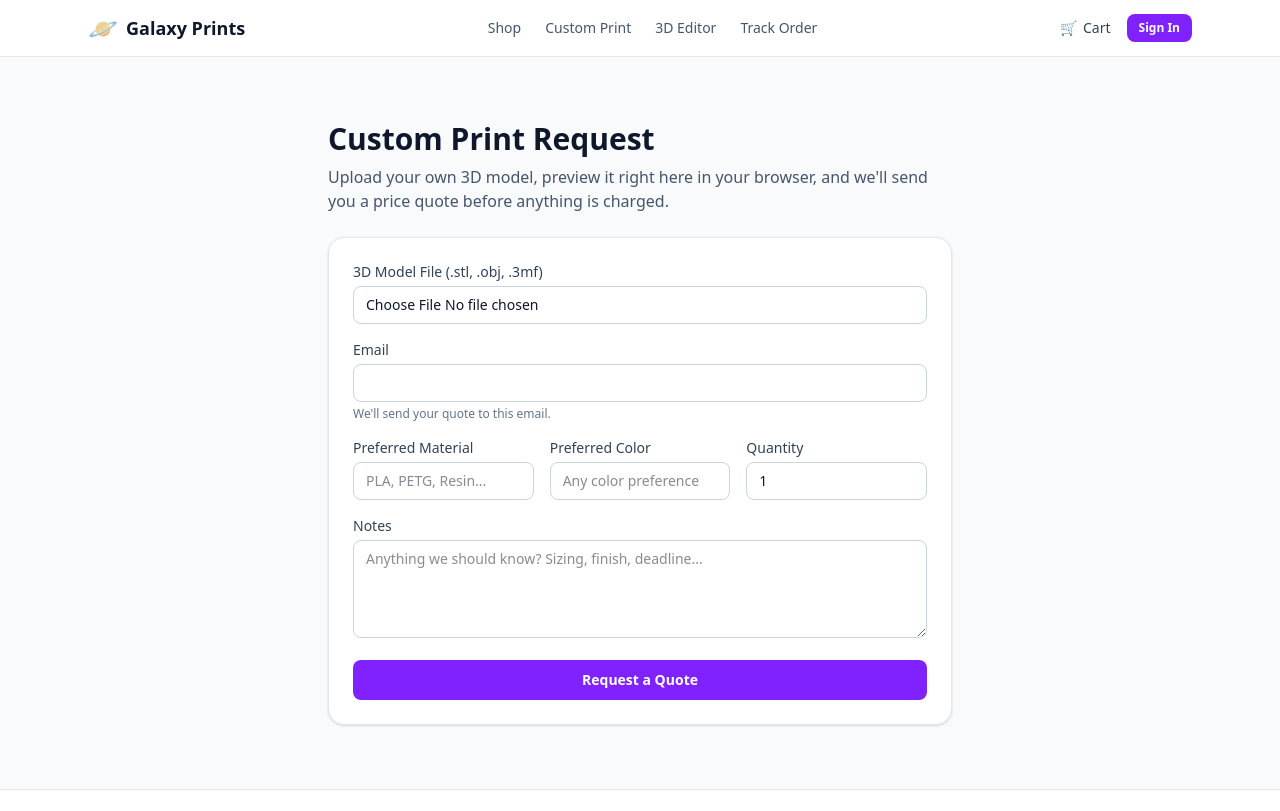
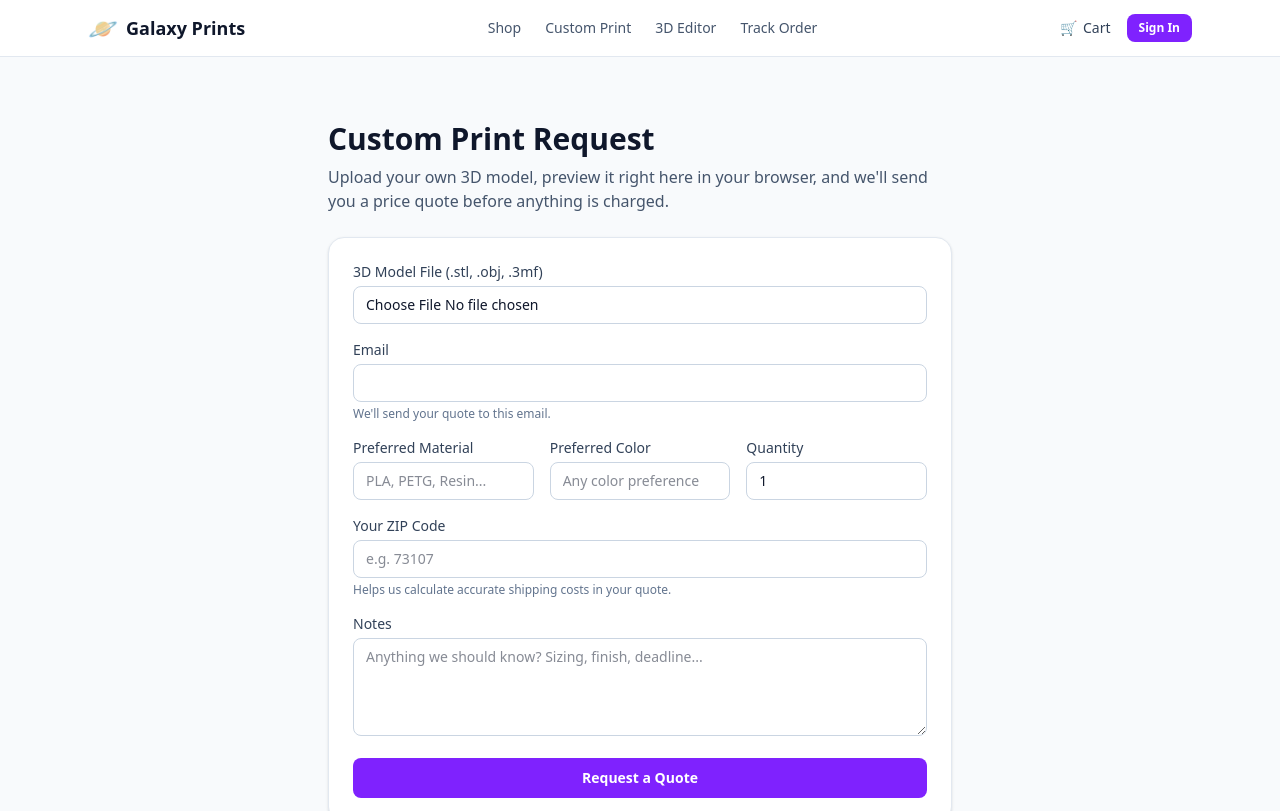
Before and after one commit to Ranger9845/galaxyprints, a Next.js app: page /custom-print in a window 1280 px wide. Shown: the top 811 px of the page. Built offline with nearby package versions, Linux system fonts and the light colour scheme; no server answers.

Commit message:
Update CustomPrintForm.tsx

```diff
--- a/src/app/custom-print/CustomPrintForm.tsx
+++ b/src/app/custom-print/CustomPrintForm.tsx
@@ -72,6 +72,20 @@ export function CustomPrintForm({ user }: { user: User | null }) {
         </div>
       </div>
       <div>
+        <label className="label" htmlFor="shippingZip">Your ZIP Code</label>
+        <input
+          id="shippingZip"
+          name="shippingZip"
+          type="text"
+          placeholder="e.g. 73107"
+          maxLength={10}
+          className="input"
+        />
+        <p className="mt-1 text-xs text-slate-500">
+          Helps us calculate accurate shipping costs in your quote.
+        </p>
+      </div>
+      <div>
         <label className="label" htmlFor="notes">Notes</label>
         <textarea id="notes" name="notes" rows={4} placeholder="Anything we should know? Sizing, finish, deadline..." className="input" />
       </div>
```
